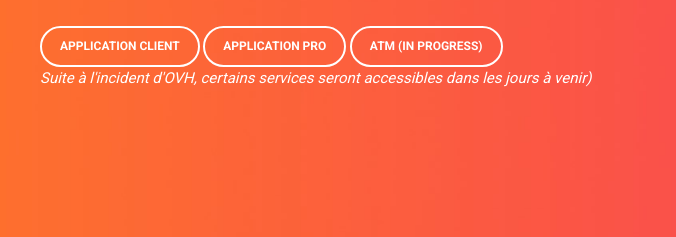
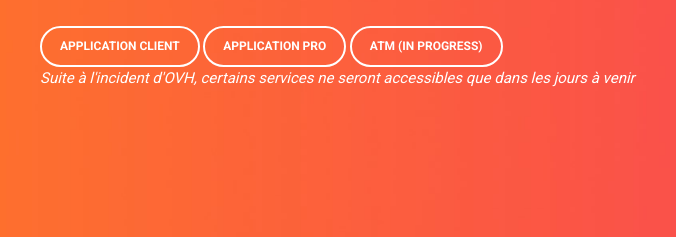
Before and after one commit to leelee92/timoney, a plain HTML site: page index.html in a window 1280 px wide. Shown: the part 280-517 px from the top of the page, 45-721 px from the left. Drawn offline with Linux system fonts and the light colour scheme.

Commit message:
Update index.html

```diff
--- a/index.html
+++ b/index.html
@@ -45,7 +45,8 @@
                 href=""
                 >ATM (in progress)</a
               >
-              <p><em>Suite à l'incident d'OVH, certains services seront accessibles dans les jours à venir)</em></p>
+              <br/>
+              <p><em>Suite à l'incident d'OVH, certains services ne seront accessibles que dans les jours à venir</em></p>
             </div>
           </div>
         </div>
```
